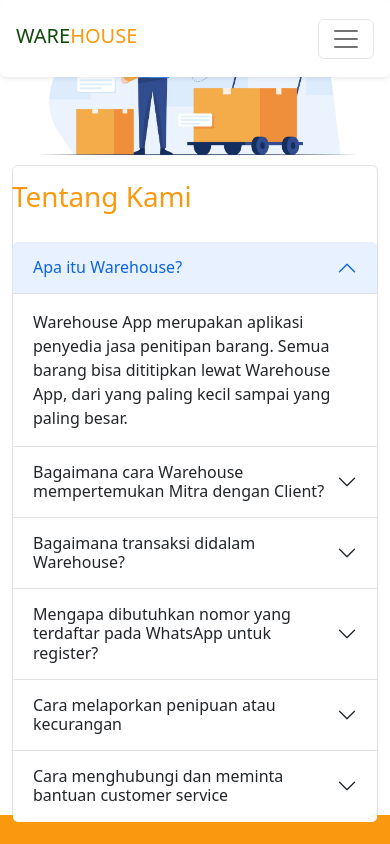
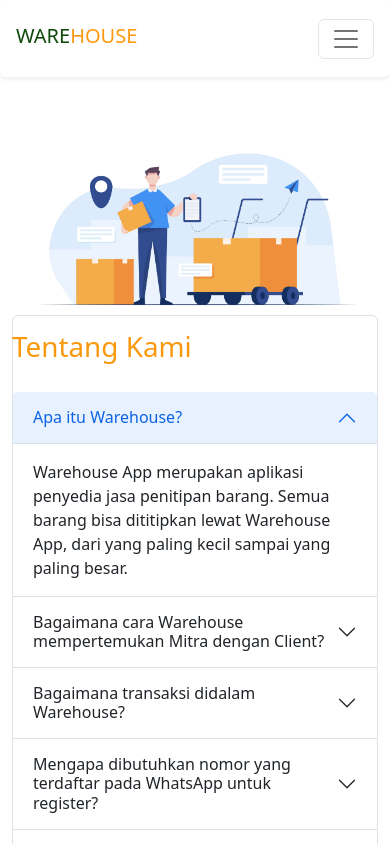
Before and after one commit to ALTA-Capstone-Project-4/FE-Dashboard, a Next.js app: page /about in a window 390 px wide. Shown: the top 844 px of the page. Built offline with nearby package versions, Linux system fonts and the light colour scheme.

Commit message:
responsive about

```diff
--- a/pages/_app.js
+++ b/pages/_app.js
@@ -15,6 +15,7 @@ import "../styles/detaillahanclient.css";
 import "../styles/profileclient.css";
 import "../styles/daftarlahan.css";
 import "../styles/detailgudang.css";
+import "../styles/about.css";
 
 function MyApp({ Component, pageProps }) {
   return <Component {...pageProps} />;
--- a/pages/about.jsx
+++ b/pages/about.jsx
@@ -11,7 +11,7 @@ const about = () => {
         <div>
             <NavbarComp />
         </div>
-        <Container>
+        <Container className='about'>
             <Image src={imgabout} />
             <div style={{ height: "650px"}}>
                 <h1 className='title text-center'>Tentang Kami</h1>
--- /dev/null
+++ b/styles/about.css
@@ -0,0 +1,9 @@
+.about{
+    margin-top: 150px;
+}
+
+@media only screen and (max-width: 425px) {
+    .about{
+        margin-bottom: 400px;
+    }
+}
```
